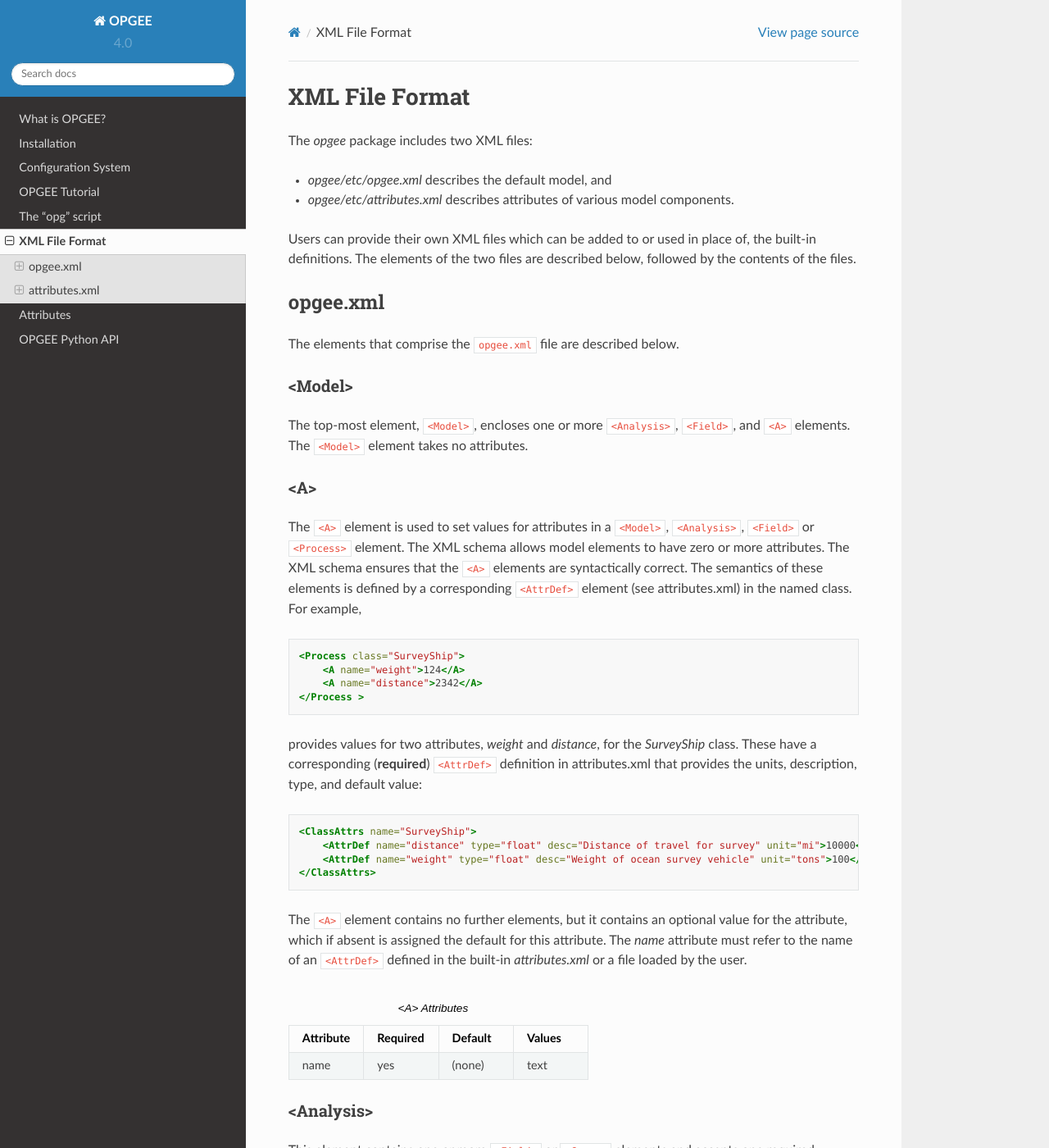
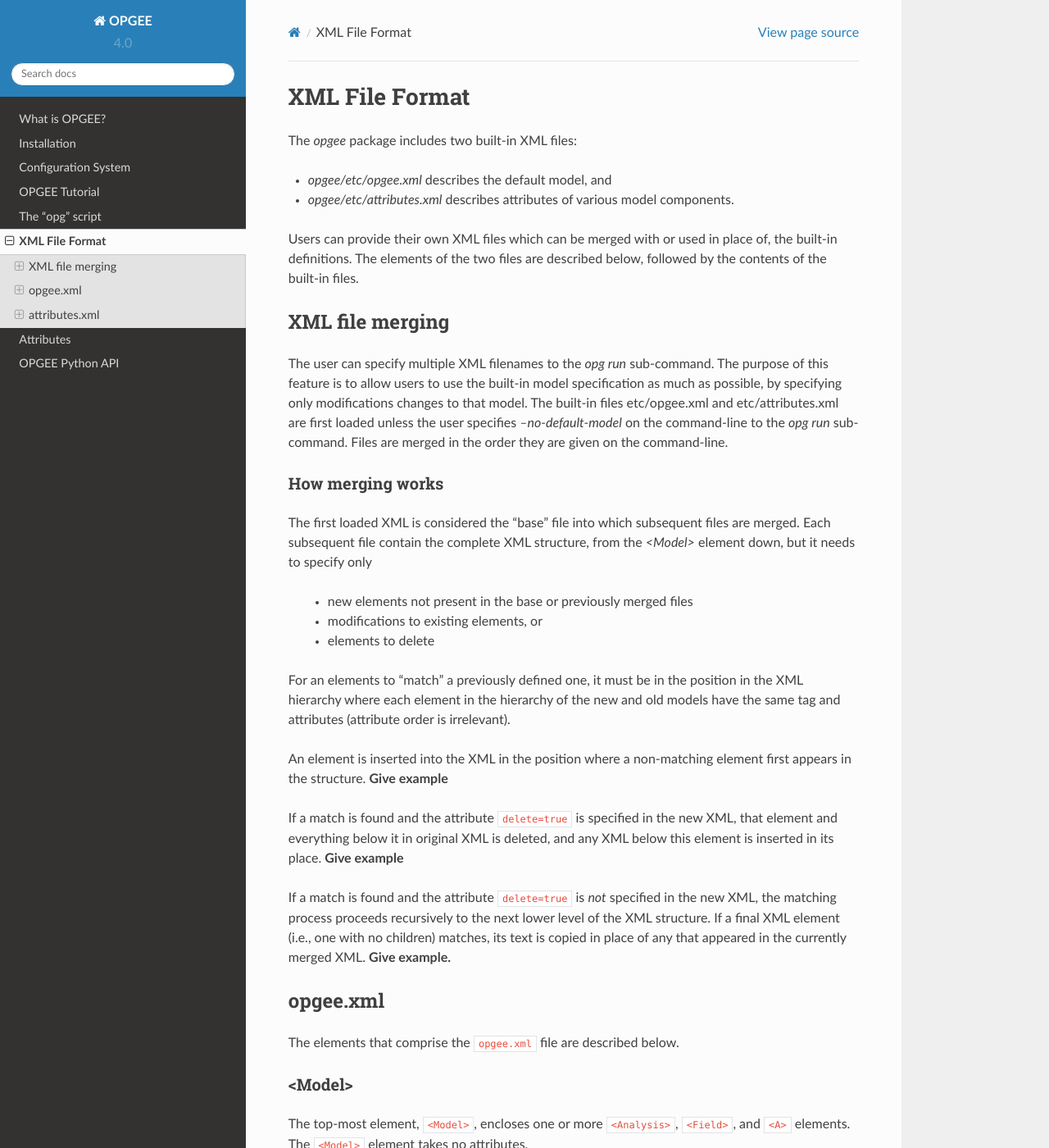
Before and after one commit to msmasnadi/OPGEEv4, a Sphinx documentation site: the page built from docs/source/opgee-xml.rst, in a window 1280 px wide and 1400 px high. Shown: the whole window at 82% size. Built offline with Sphinx 7.4.7 and the Read the Docs theme 2.0.0, drawn with Linux system fonts in a browser that asks for light colours; some of the changed text lies outside the part shown.

Commit message:
- Revise merge plugin to use updated ModelFile - Documentation updates and fixes

```diff
--- a/docs/source/api.rst
+++ b/docs/source/api.rst
@@ -9,7 +9,7 @@ OPGEE Classes
 OPGEEv4 is a tool for translating a physical description of a set of oil fields and their constituent conversion and
 transport processes into a runnable LCA model. OPGEE reads a model description file, written in XML format, which
 drives the instantiation of classes representing each LCA component, connecting these as required to implement the
-corresponding model. Each XML element name (e.g., <Analysis>, <Process>, <Stream>, so on) corresponds to a Python
+corresponding model. Each XML element name (e.g., ``<Analysis>``, ``<Process>``, ``<Stream>``, so on) corresponds to a Python
 class of the same name. Each class is instantiated with its instance variables populated by overlaying default values
 with values specified in the XML file, and children elements of each element are stored. The nested containers allow
 reporting of results at each nesting level.
--- a/docs/source/opgee-xml.rst
+++ b/docs/source/opgee-xml.rst
@@ -1,16 +1,49 @@
 XML File Format
 ====================
 
-The `opgee` package includes two XML files:
+The `opgee` package includes two built-in XML files:
 
 * `opgee/etc/opgee.xml` describes the default model, and
 
 * `opgee/etc/attributes.xml` describes attributes of various model components.
 
-Users can provide their own XML files which can be added to or used in place of,
+Users can provide their own XML files which can be merged with or used in place of,
 the built-in definitions. The elements of the two files are described below,
-followed by the contents of the files.
+followed by the contents of the built-in files.
 
+XML file merging
+-----------------
+The user can specify multiple XML filenames to the `opg run` sub-command. The purpose of this
+feature is to allow users to use the built-in model specification as much as possible, by
+specifying only modifications changes to that model. The built-in files etc/opgee.xml and
+etc/attributes.xml are first loaded unless the user specifies `--no-default-model` on the command-line
+to the `opg run` sub-command. Files are merged in the order they are given on the command-line.
+
+How merging works
+^^^^^^^^^^^^^^^^^^^^^
+The first loaded XML is considered the "base" file into which subsequent files are merged.
+Each subsequent file contain the complete XML structure, from the `<Model>` element down, but
+it needs to specify only
+
+    * new elements not present in the base or previously merged files
+    * modifications to existing elements, or
+    * elements to delete
+
+For an elements to "match" a previously defined one, it must be in the position in the XML
+hierarchy where each element in the hierarchy of the new and old models have the same tag
+and attributes (attribute order is irrelevant).
+
+An element is inserted into the XML in the position where a non-matching element first appears
+in the structure. **Give example**
+
+If a match is found and the attribute ``delete=true`` is specified in the new XML, that element
+and everything below it in original XML is deleted, and any XML below this element is inserted
+in its place. **Give example**
+
+If a match is found and the attribute ``delete=true`` is *not* specified in the new XML, the
+matching process proceeds recursively to the next lower level of the XML structure. If a final
+XML element (i.e., one with no children) matches, its text is copied in place of any that appeared
+in the currently merged XML. **Give example.**
 
 opgee.xml
 ------------
@@ -353,7 +386,7 @@ Describes a single option with an ``<Options>`` element. An optional
 option. The ``<Option>`` element contains the value for this alternative,
 e.g.,
 
-.. code-block::
+.. code-block:: xml
 
     <Options name="ecosystem_C_richness" default="Moderate">
       <Option desc="Low carbon richness (semi-arid grasslands)">Low</Option>
--- a/docs/source/opgee.thermodynamics.rst
+++ b/docs/source/opgee.thermodynamics.rst
@@ -1,4 +1,4 @@
-``opgee.thermodynamics``
+Thermodynamics
 ============================
 
 This module contains Oil and Gas classes and associated thermodynamic functions.
--- a/docs/source/tutorial.rst
+++ b/docs/source/tutorial.rst
@@ -1,4 +1,7 @@
 OPGEE Tutorial
 ================
 
-TBD
+.. toctree::
+   :maxdepth: 1
+
+   tutorial_1
--- /dev/null
+++ b/docs/source/tutorial_1.rst
@@ -0,0 +1,2 @@
+Tutorial: Understanding the OPGEE model structure
+================================================================
--- a/opgee/__init__.py
+++ b/opgee/__init__.py
@@ -1,4 +1,5 @@
 import pint
+import pint_pandas
 from .pkg_utils import resourceStream
 
 #
```
Also changed, not shown: docs/source/opgee.processes.rst (+143 -7 lines), docs/source/process_documentation_guide.rst (deleted, +0 -33 lines), 12 other files.
